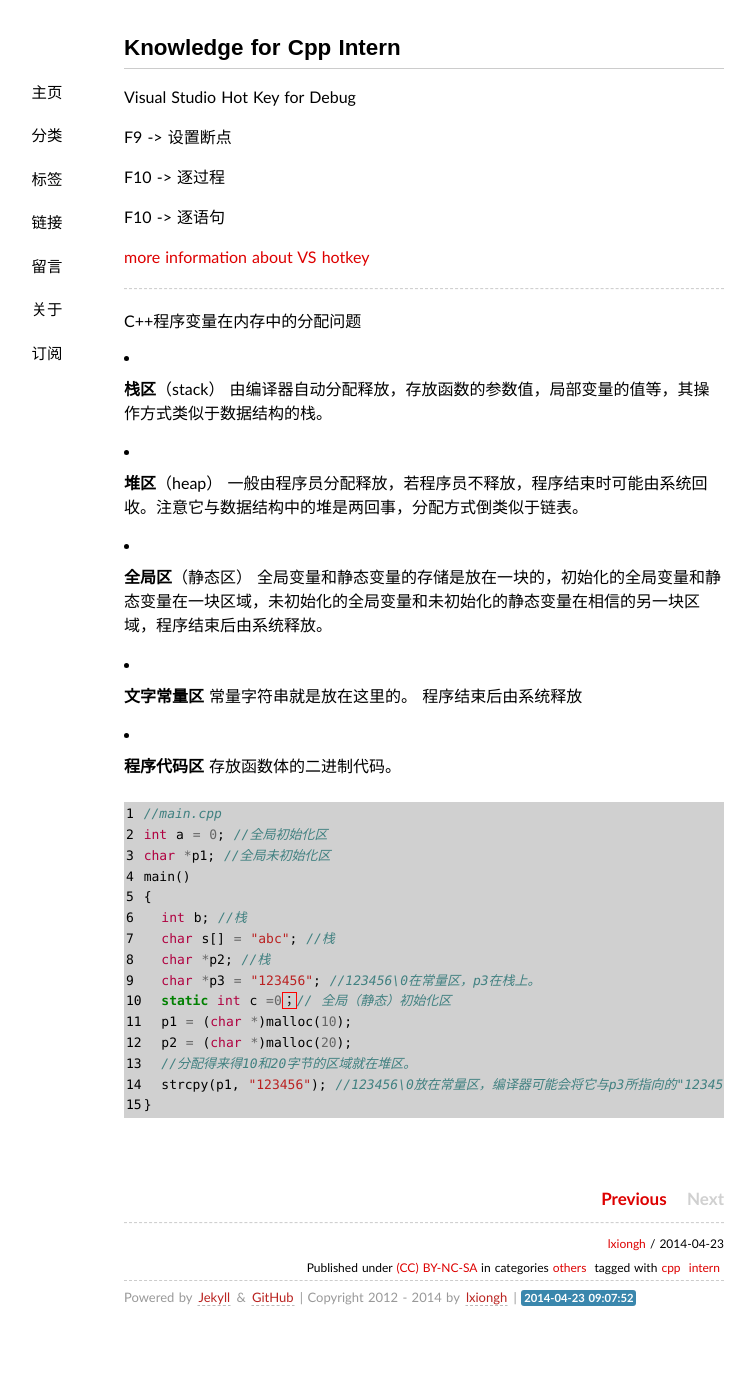
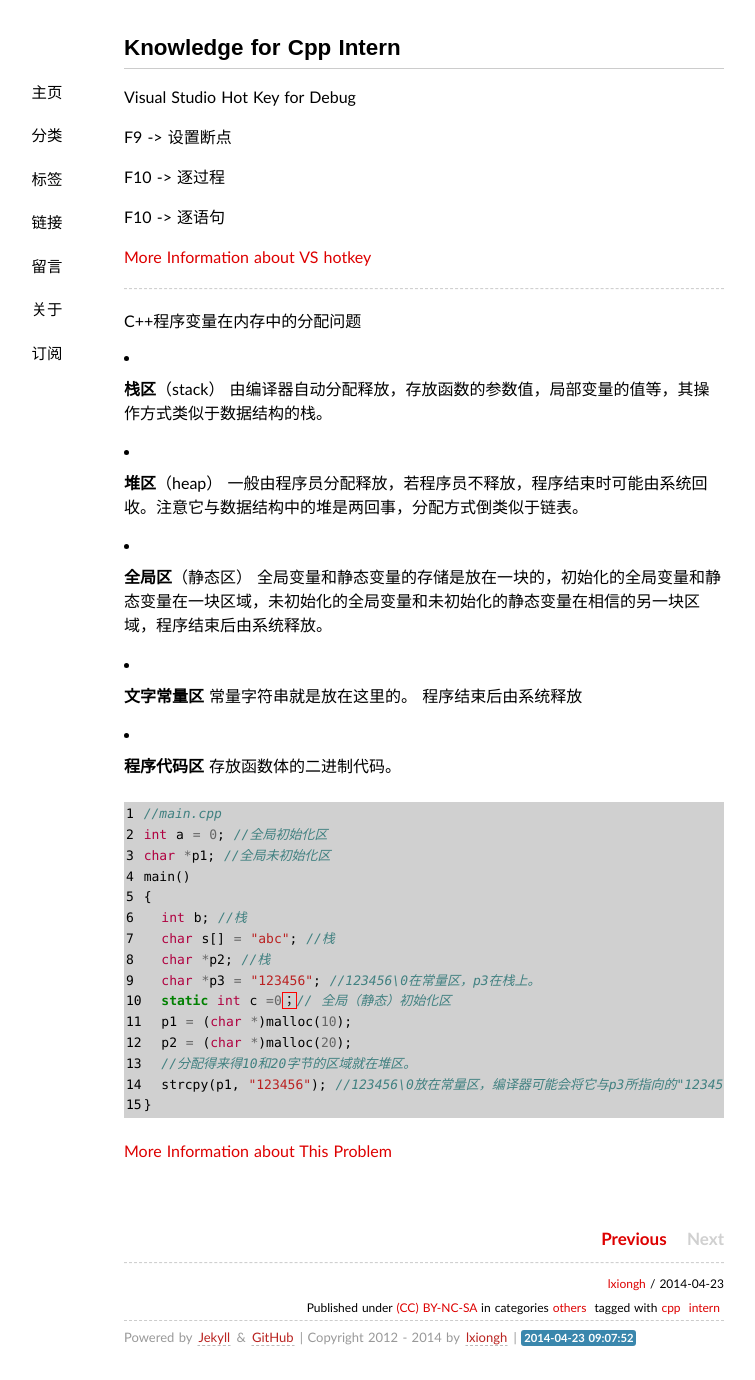
Before and after one commit to lxiongh/lxiongh.github.com, a Jekyll site: the page built from _posts/2014.04/2014-04-23-cpp_for_intern.md, in a window 1280 px wide. Shown: the whole page, without its empty margins (216-971 px from the left). Built offline with Jekyll 4.4.1, drawn with Linux system fonts in a browser that asks for light colours; some web fonts are replaced; Markdown is read by kramdown in place of the engine named in the settings; comment, search, counter and statistics services are not loaded; before the commit the page ends 1340 px from its top, so only the background shows below that.

Commit message:
edit 2014-04-23 post

```diff
--- a/_posts/2014.04/2014-04-23-cpp_for_intern.md
+++ b/_posts/2014.04/2014-04-23-cpp_for_intern.md
@@ -14,7 +14,7 @@ F10 -> 逐过程
 
 F10 -> 逐语句
 
-[more information about VS hotkey](http://www.cnblogs.com/update158/articles/f23465.html)
+[More Information about VS hotkey](http://www.cnblogs.com/update158/articles/f23465.html)
 
 ---
 
@@ -47,3 +47,5 @@ main()
   strcpy(p1, "123456"); //123456\0放在常量区，编译器可能会将它与p3所指向的"123456"优化成一个地方。
 }
 {% endhighlight %}
+
+[More Information about This Problem](http://blog.renren.com/share/313938359/7254081401)
```
